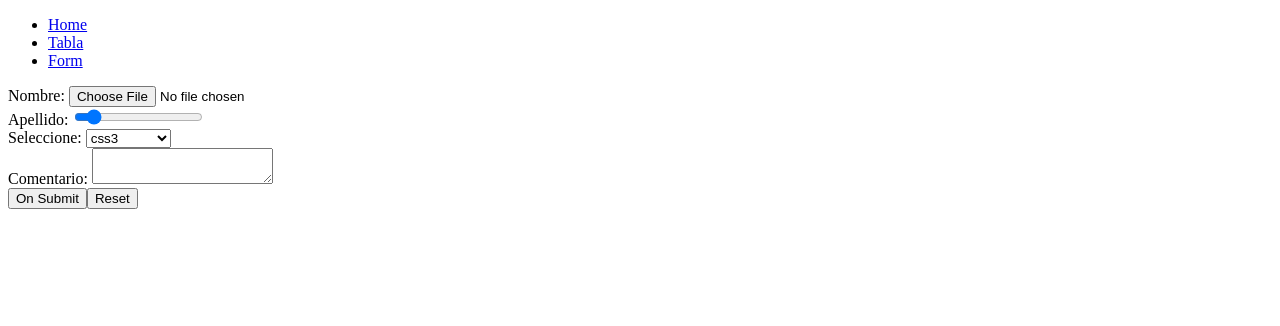
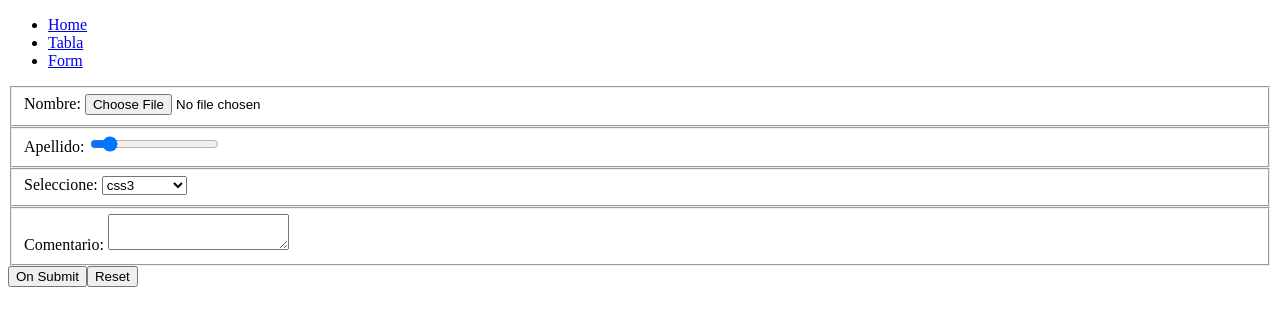
Before and after one commit to edwinpaye/React-Trainig, a React (Create React App) app in the folder tienda/: page /form in a window 1280 px wide. Shown: the top 326 px of the page. Built offline with nearby package versions, Linux system fonts and the light colour scheme.

Commit message:
refactor Form Component

```diff
--- a/tienda/src/components/form/Form.js
+++ b/tienda/src/components/form/Form.js
@@ -31,10 +31,11 @@ class Form extends Component {
     render(){
         return (<>
             <form onSubmit = {e => {e.preventDefault(); this.props.submit(this.getDataJson())}}>
-                {this.state.arr.map( (data, i) => (<div key = {i}>
+                {this.state.arr.map( (data, i) => <fieldset key = {i}>
+                    {data.legend && <legend>{data.legend}</legend>}
                     {data.label && <label>{data.label}</label>}
                     {EF[data.element]({...data.props, onChange: e => this.handleChange(e, i)})}
-                </div>))}
+                </fieldset>)}
                 <button type="submit">On Submit</button>
                 <button type='reset' onClick = {()=>this.setState({arr: (JSON.parse(JSON.stringify(this.props.dataArray)))})}>Reset</button>
             </form>
--- a/tienda/src/mock/Usuarios.js
+++ b/tienda/src/mock/Usuarios.js
@@ -19,18 +19,21 @@ export const desc2 = [
 ];
 
 export const arr = [{
+    legend: '',
     label: 'Nombre: ',
     element: 'input',
     props: {type : 'file',
             name: 'nombre',
             value: ''}
 },{
+    legend: '',
     label: 'Apellido: ',
     element: 'input',
     props: {type : 'range',
             name: 'apellido',
             value: 10}
 },{
+    legend: '',
     label: 'Seleccione: ',
     element: 'select',
     props: {name: 'select',
@@ -40,6 +43,7 @@ export const arr = [{
                 'html5',
                 'JavaScript']}
 },{
+    legend: '',
     label: 'Comentario: ',
     element: 'textarea',
     props: {name: 'comentario',
```
Also changed, not shown: tienda/src/controller/FormController.js (+7 -0 lines).
